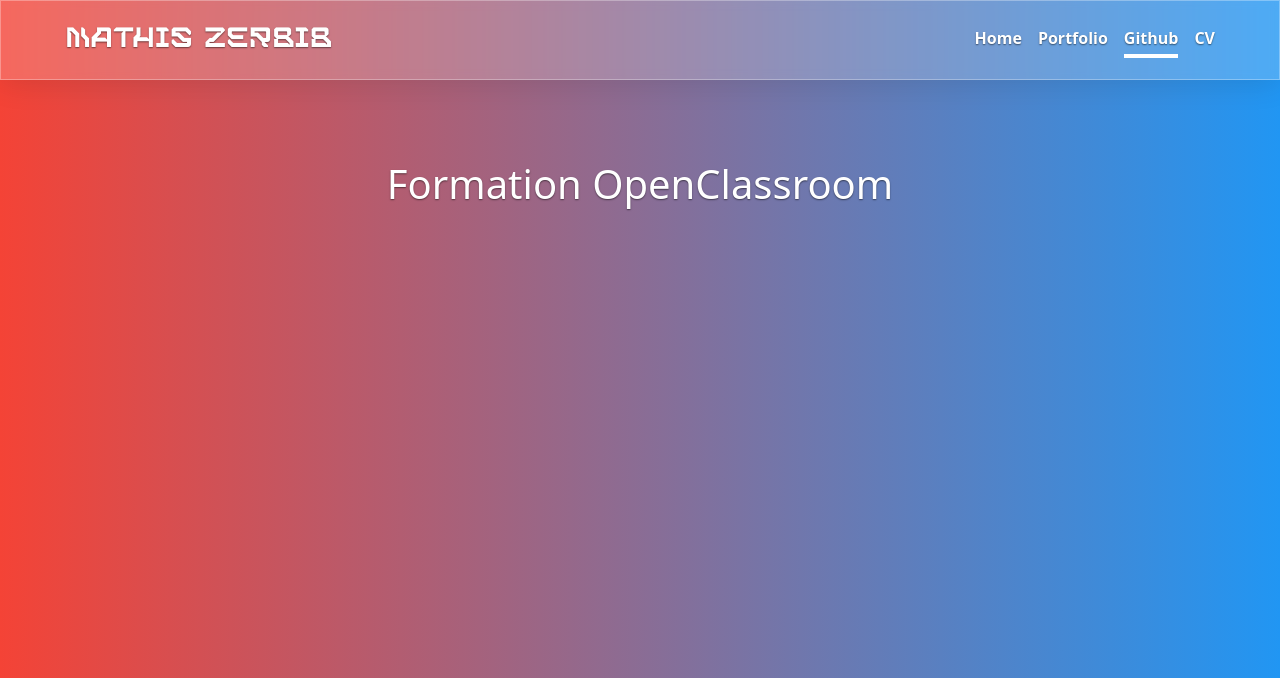
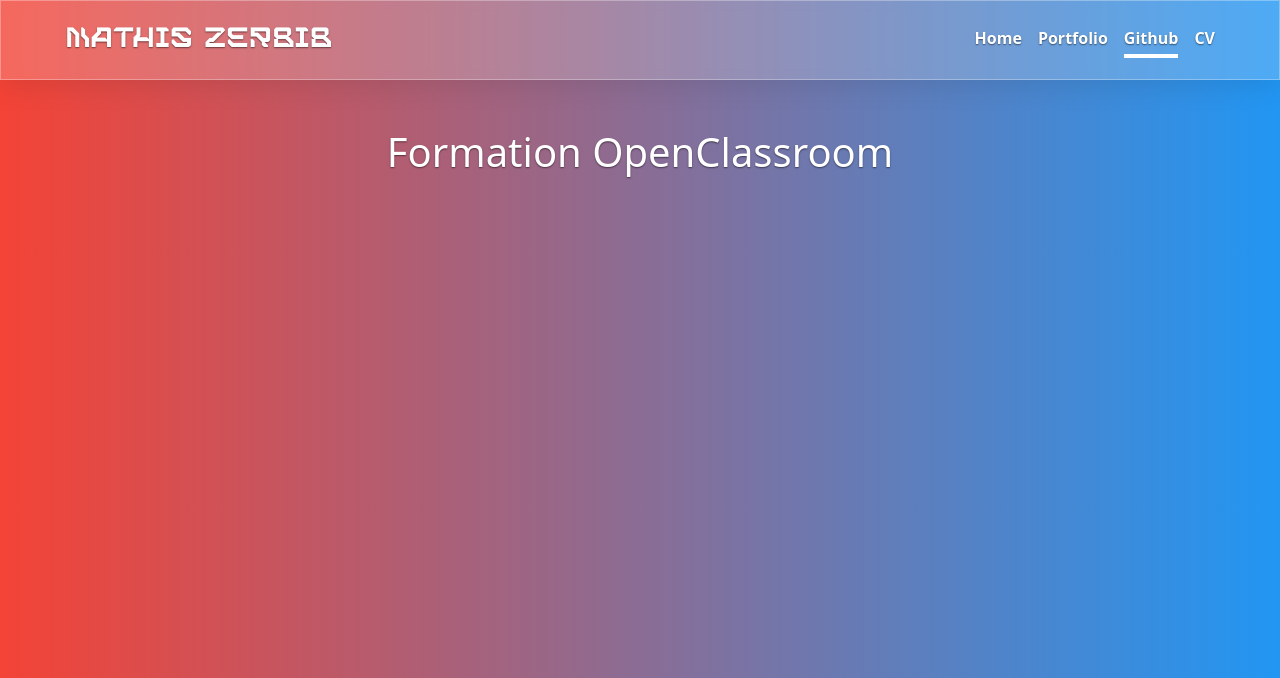
Before and after one commit to MathisZerbib/Website-CV-Bootstrap, a website: page github.html in a window 1280 px wide. Shown: the top 678 px of the page. Drawn offline with nearby package versions, Linux system fonts and the light colour scheme; no server answers.

Commit message:
margin top rm mt-5 add mt-3

```diff
--- a/github.html
+++ b/github.html
@@ -92,7 +92,7 @@
 
     <main class="p-3 m-5 h-100">
 
-        <h1 class="mt-5">Formation OpenClassroom</h1>
+        <h1 class="mt-3">Formation OpenClassroom</h1>
 
         <div class="row row-cols-1 row-cols-md-3 row-cols-lg-4  justify-content-around p-5 gallery">
 
```
Also changed, not shown: 404.html (+1 -1 lines).
